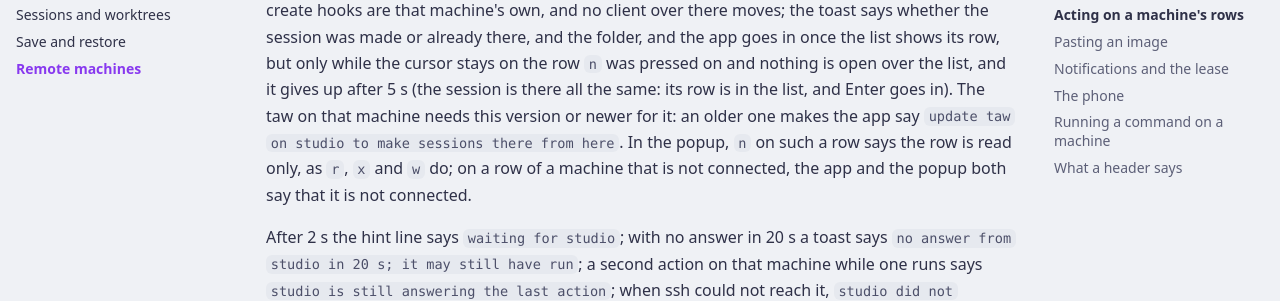
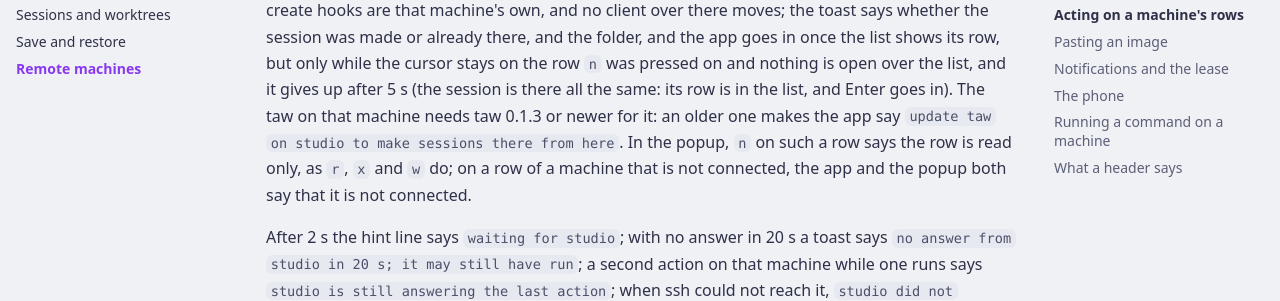
Before and after one commit to 27medkamal/tmux-agent-wizard, an MkDocs documentation site: the page built from docs/machines.md, in a window 1280 px wide and 900 px high, scrolled down 6408 px. Shown: the part 208-509 px from the top of the window. Built offline with MkDocs 1.6.1 and Material for MkDocs 9.7.7, drawn with Linux system fonts in a browser that asks for light colours; comment, search, counter and statistics services are not loaded.

Commit message:
docs: the far n names the taw version it needs
docs/machines.md said 'this version', which names nothing on the site. It
now names 0.1.3, the release that ships taw open --no-switch.

```diff
--- a/docs/machines.md
+++ b/docs/machines.md
@@ -95,7 +95,7 @@ A binding of your own that ends the client by running a program, `bind S detach-
 
 On a connected machine's row, `x`, `r` and `w` work as on a row of this machine's, and the verb runs on that machine: its own `[hooks]` run there, with its own environment, not this machine's. The confirmation names the machine, as in `kill-pane studio · garden:1 (claude)?`. A hook there that refuses is a toast and nothing closes: `pre-close hook on studio: uncommitted changes in ~/code/garden`. A worktree with changes (the machine answers `worktree_dirty`) asks `git will not remove <branch>: it has modified or untracked files. remove anyway? uncommitted changes are lost`, and `y` removes it with `--force`. `w` asks for the branch as here, then says `opening worktree on studio` and goes in; if the cursor moved while the machine was making it, the toast `worktree made on studio: Enter on its row goes in` says where it is. A removed worktree says `removed worktree w4 on studio`. Closing a session that has worktree sessions open asks the question that names them, as on this machine, with the machine named: `kill-session studio · garden? It has 2 worktree sessions open (garden--rain, garden--pdf). Close them too?`; `y` closes them all there, and the toast then says how many went: `closed studio · garden and its 2 worktree sessions`. When the list has not caught up with the machine yet, the question names no count.
 
-In the app, `n` on a row of a connected machine (a session, an agent or pane, its header line or its empty-machine row) asks `new session on studio: a folder or a zoxide term` and runs `taw open --json --no-switch -- <term>` there, so the folder, the zoxide term, the session's name and its create hooks are that machine's own, and no client over there moves; the toast says whether the session was made or already there, and the folder, and the app goes in once the list shows its row, but only while the cursor stays on the row `n` was pressed on and nothing is open over the list, and it gives up after 5 s (the session is there all the same: its row is in the list, and Enter goes in). The taw on that machine needs this version or newer for it: an older one makes the app say `update taw on studio to make sessions there from here`. In the popup, `n` on such a row says the row is read only, as `r`, `x` and `w` do; on a row of a machine that is not connected, the app and the popup both say that it is not connected.
+In the app, `n` on a row of a connected machine (a session, an agent or pane, its header line or its empty-machine row) asks `new session on studio: a folder or a zoxide term` and runs `taw open --json --no-switch -- <term>` there, so the folder, the zoxide term, the session's name and its create hooks are that machine's own, and no client over there moves; the toast says whether the session was made or already there, and the folder, and the app goes in once the list shows its row, but only while the cursor stays on the row `n` was pressed on and nothing is open over the list, and it gives up after 5 s (the session is there all the same: its row is in the list, and Enter goes in). The taw on that machine needs taw 0.1.3 or newer for it: an older one makes the app say `update taw on studio to make sessions there from here`. In the popup, `n` on such a row says the row is read only, as `r`, `x` and `w` do; on a row of a machine that is not connected, the app and the popup both say that it is not connected.
 
 After 2 s the hint line says `waiting for studio`; with no answer in 20 s a toast says `no answer from studio in 20 s; it may still have run`; a second action on that machine while one runs says `studio is still answering the last action`; when ssh could not reach it, `studio did not answer; look again before trying once more`; any other error is `studio: <its message>`, or `studio answered with an error and no message` when it sent none; a row that went meanwhile is `studio: that row is gone`. An answer that comes after the list moved on asks nothing and says `studio answered after the list changed; look again before trying once more`. A row of a machine that is not connected answers every key, Enter included, with `pi is not connected (last seen 3 min ago)`. Each action is also one command with `taw --machine studio pane close %16` (see below).
 
```
Also changed, not shown: 1 other file.
